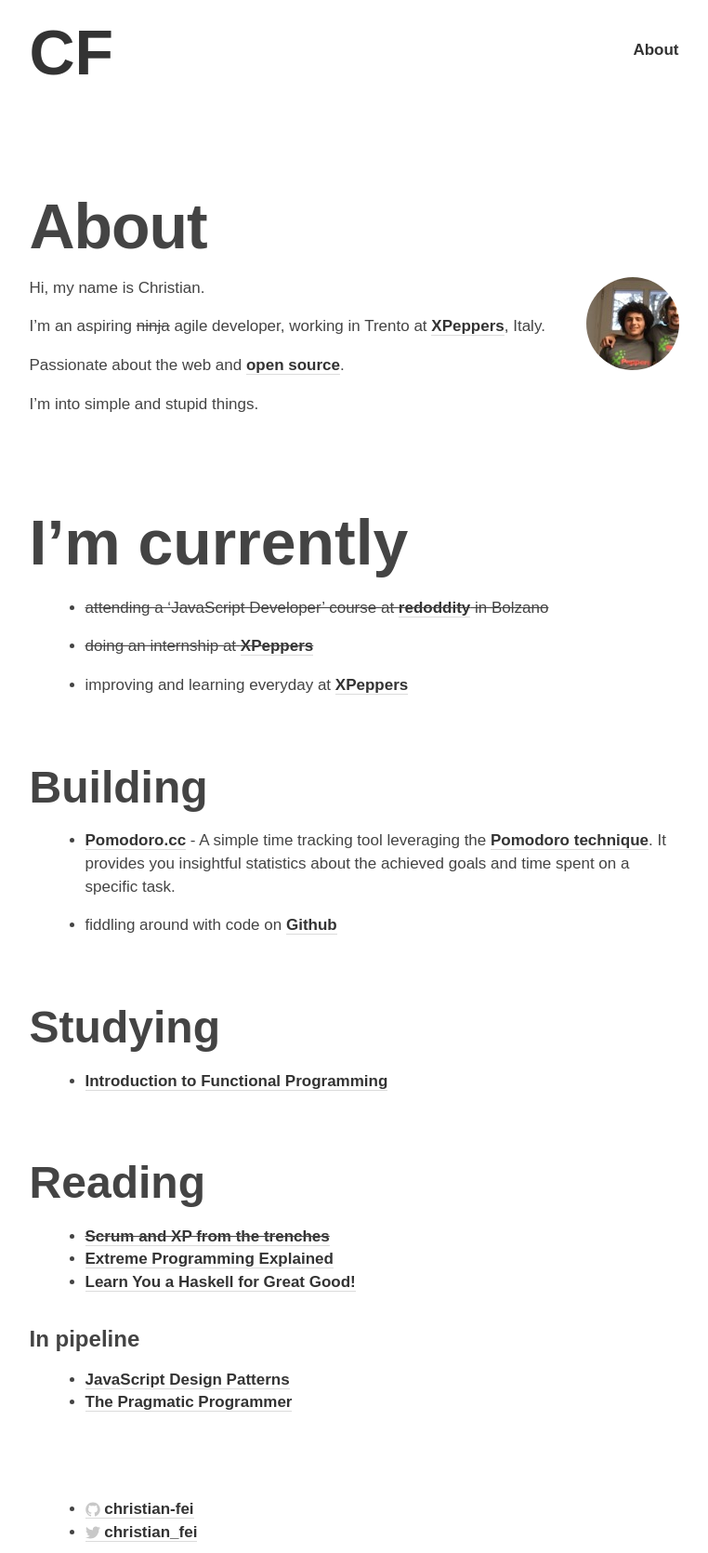
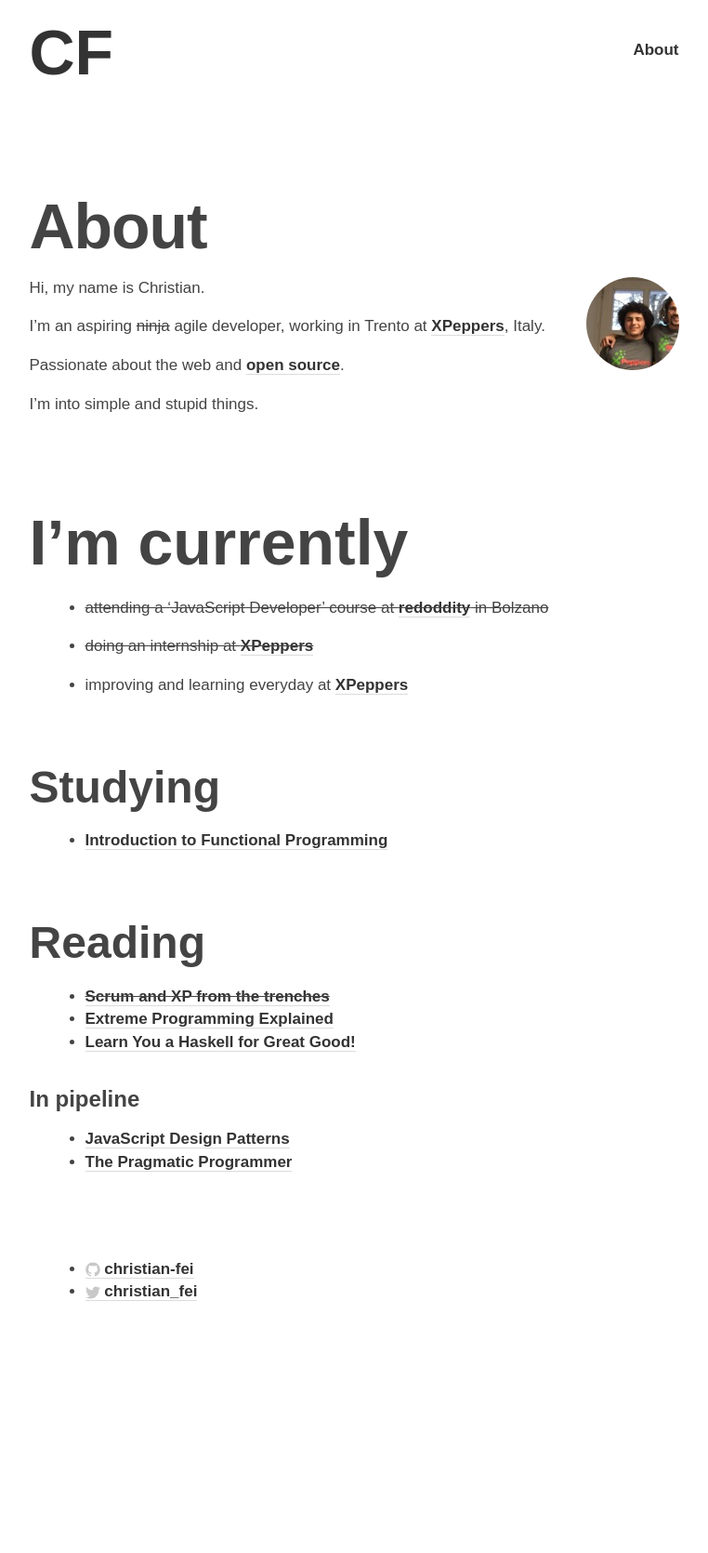
Before and after one commit to christian-fei/christian-fei.github.io-pandoc, a Jekyll site: the page built from about.md, in a window 1280 px wide. Shown: the whole page at 93% size, without its empty margins (259-1021 px from the left). Built offline with Jekyll 4.4.1, drawn with Linux system fonts in a browser that asks for light colours; Markdown is read by kramdown in place of the engine named in the settings; after the commit the page ends 1412 px from its top, so only the background shows below that.

Commit message:
removed building section because shit

```diff
--- a/about.md
+++ b/about.md
@@ -25,14 +25,6 @@
 
 
 
-## Building
-
-- [Pomodoro.cc](https://pomodoro.cc) - A simple time tracking tool leveraging the [Pomodoro technique](http://pomodorotechnique.com/). It provides you insightful statistics about the achieved goals and time spent on a specific task.
-
-- fiddling around with code on [Github](https://github.com/christian-fei)
-
-
-
 ## Studying
 
 - [Introduction to Functional Programming](https://www.edx.org/course/introduction-functional-programming-delftx-fp101x#.VLMY6orF_xF)
```
